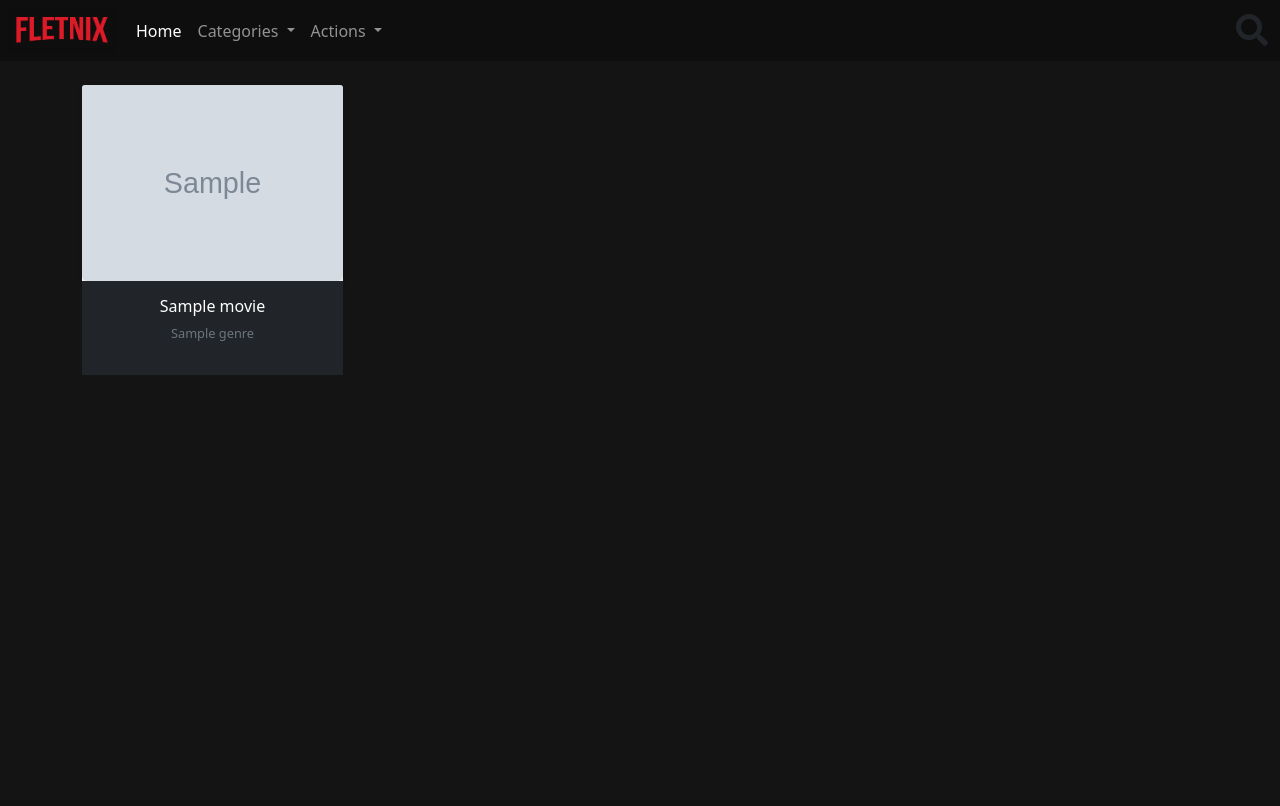
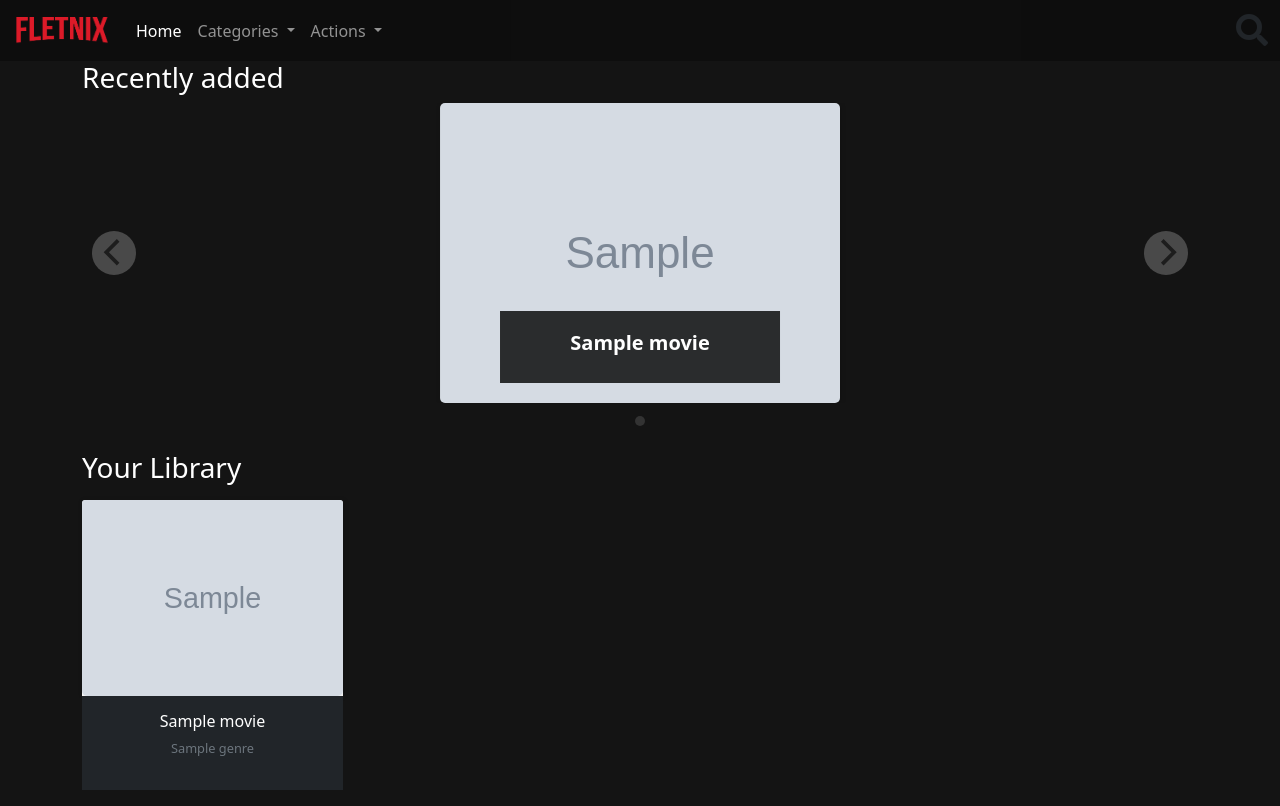
Before and after one commit to MoisesHDAndrade/Fletnix, a Django app: template Fletnix/apps/movies/templates/index_movie.html in a window 1280 px wide. Before the commit the page ends 375 px from the top, so only its background shows below. Run offline with Django 3.2, Linux system fonts and the light colour scheme; the template is opened without the code that fills it: most values are stand-ins (such as "Sample title", 1, 10 or a date in 2020); grey boxes marked "Sample" are stand-in pictures; some libraries are stand-ins or nearby versions.

Commit message:
added carousel for recently added

```diff
--- a/Fletnix/apps/core/templates/base.html
+++ b/Fletnix/apps/core/templates/base.html
@@ -12,6 +12,7 @@
 <link href="https://vjs.zencdn.net/7.10.2/video-js.css" rel="stylesheet" />
 <link href="https://fonts.googleapis.com/icon?family=Material+Icons" rel="stylesheet">
 <link rel="stylesheet" href="{%static 'css/styles.css'%}">
+<link rel="stylesheet" href="https://unpkg.com/flickity@2/dist/flickity.min.css">
 <script src="{%static '/js/vue.min.js'%}"></script>
 <link rel="icon" href="{% static 'img/favicon.ico' %}" type="image/x-icon">
 <script src="https://unpkg.com/axios@0.20.0-0/dist/axios.min.js"></script>
@@ -76,6 +77,7 @@
             })
   </script>
     </script>
+    <script src="https://unpkg.com/flickity@2/dist/flickity.pkgd.min.js"></script>
     <script src="https://cdn.jsdelivr.net/npm/@popperjs/core@2.5.4/dist/umd/popper.min.js" integrity="sha384-q2kxQ16AaE6UbzuKqyBE9/u/KzioAlnx2maXQHiDX9d4/zp8Ok3f+M7DPm+Ib6IU" crossorigin="anonymous"></script>
     <script src="https://cdn.jsdelivr.net/npm/bootstrap@5.0.0-beta1/dist/js/bootstrap.min.js" integrity="sha384-pQQkAEnwaBkjpqZ8RU1fF1AKtTcHJwFl3pblpTlHXybJjHpMYo79HY3hIi4NKxyj" crossorigin="anonymous"></script>
     <script src="{%static 'js/fletnix-main.js'%}"></script>
--- a/Fletnix/apps/movies/templates/index_movie.html
+++ b/Fletnix/apps/movies/templates/index_movie.html
@@ -57,9 +57,29 @@
 <div class="container-fluid">
   {% include 'includes/_messages.html' %}
 </div>
-<div class="container ">
+<div class="container">
+  <h3 class=" text-white">Recently added</h3>
+  <div class="gallery js-flickity" data-flickity-options='{ "freeScroll": true, "wrapAround": true }'>
+
+    {% for movie in recents %}
+    <div class="gallery-cell">
+      <a href="{%url 'movies:detail' movie.id%}"><img src="{{movie.cover}}" alt="">
+        <div class="carousel-caption d-none d-md-block " style="background-color:rgba(0,0,0,0.8);">
+          <h5> <strong>{{movie.title}}</strong> </h5>
+
+        </div></a>
+
+    </div>
+    {% endfor %}
+
+
+
+  </div>
+</div>
+<div class="container mt-5 ">
+  <h3 class=" text-white">Your Library</h3>
     <div class="col-xl-12 col ">
-        <div class="row mt-3 ">
+        <div class="row ">
             {% for movie in movies %}
             <div class="d-flex justify-content-center col-xl-3 col-sm-6 mt-2 align-items-center">
                 <div class="card" style="width: 18rem;border: none;">
```
Also changed, not shown: Fletnix/apps/movies/views.py (+8 -0 lines).
